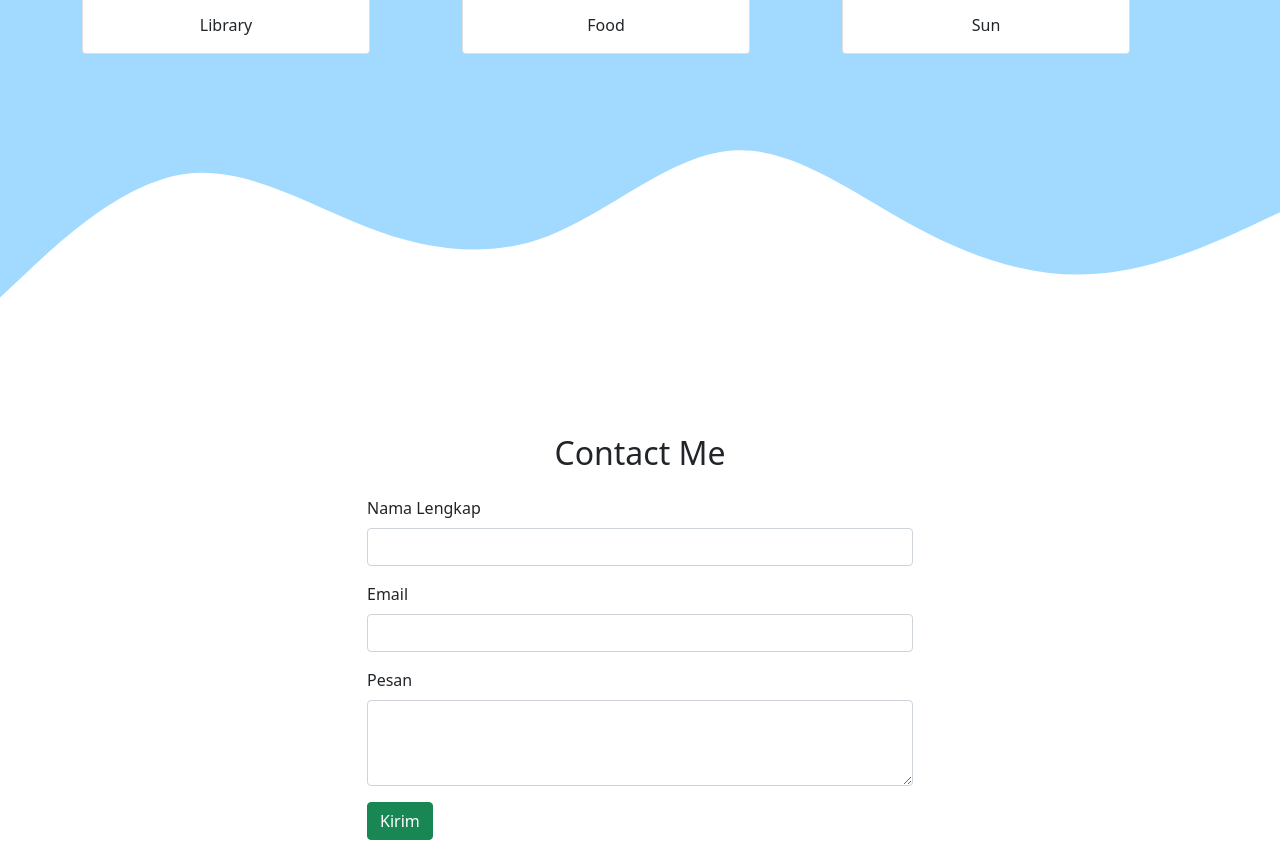
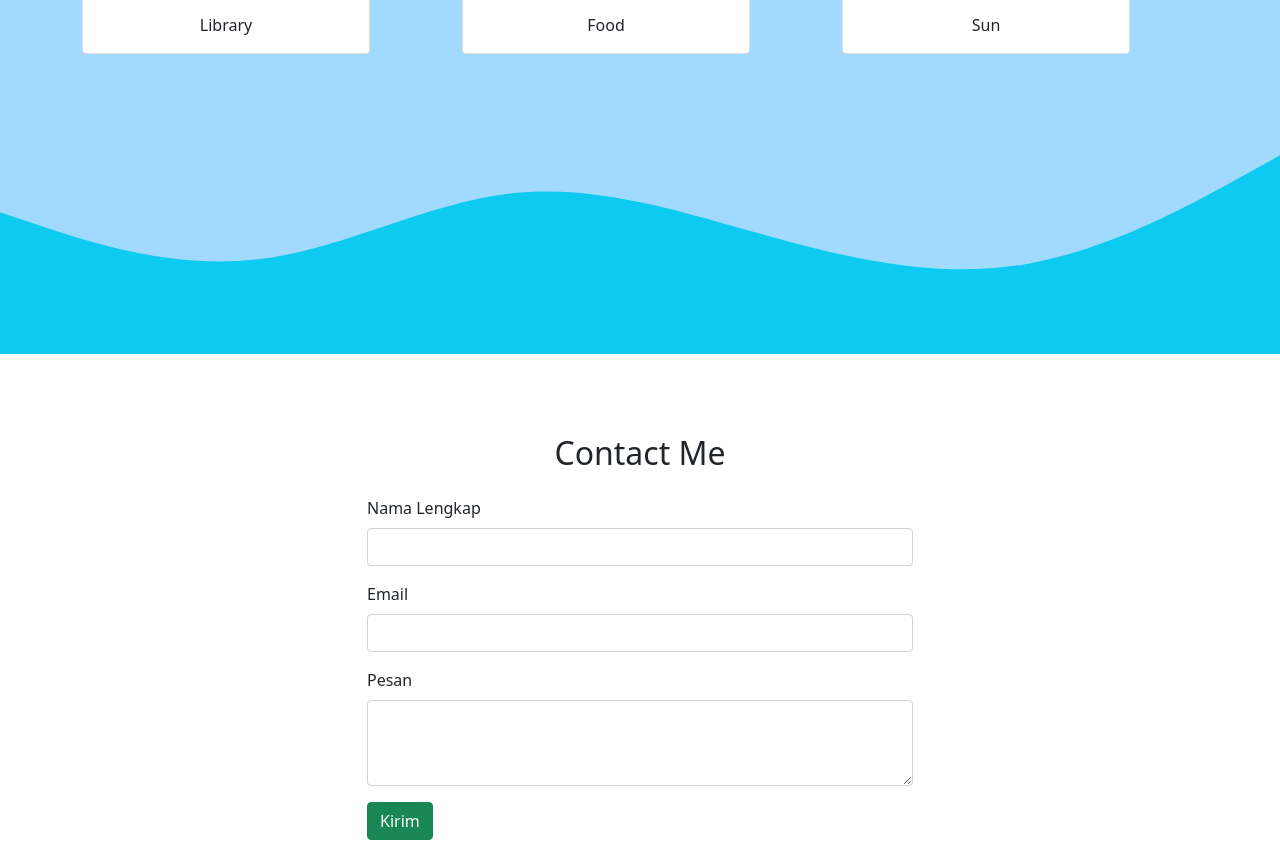
Before and after one commit to anisatussobikhah/anisatussobikhah.github.io, a plain HTML site: page index.html in a window 1280 px wide. Shown: the part 2201-3068 px from the top of the page. Drawn offline with nearby package versions, Linux system fonts and the light colour scheme.

Commit message:
mengubah warna

```diff
--- a/index.html
+++ b/index.html
@@ -146,9 +146,9 @@
       </div>
       <svg xmlns="http://www.w3.org/2000/svg" viewBox="0 0 1440 320">
         <path
-          fill="#ffff"
+          fill="#0DCAF0"
           fill-opacity="1"
-          d="M0,256L34.3,224C68.6,192,137,128,206,117.3C274.3,107,343,149,411,176C480,203,549,213,617,186.7C685.7,160,754,96,823,90.7C891.4,85,960,139,1029,176C1097.1,213,1166,235,1234,229.3C1302.9,224,1371,192,1406,176L1440,160L1440,320L1405.7,320C1371.4,320,1303,320,1234,320C1165.7,320,1097,320,1029,320C960,320,891,320,823,320C754.3,320,686,320,617,320C548.6,320,480,320,411,320C342.9,320,274,320,206,320C137.1,320,69,320,34,320L0,320Z"
+          d="M0,160L48,176C96,192,192,224,288,213.3C384,203,480,149,576,138.7C672,128,768,160,864,186.7C960,213,1056,235,1152,218.7C1248,203,1344,149,1392,122.7L1440,96L1440,320L1392,320C1344,320,1248,320,1152,320C1056,320,960,320,864,320C768,320,672,320,576,320C480,320,384,320,288,320C192,320,96,320,48,320L0,320Z"
         ></path>
       </svg>
     </section>
```
